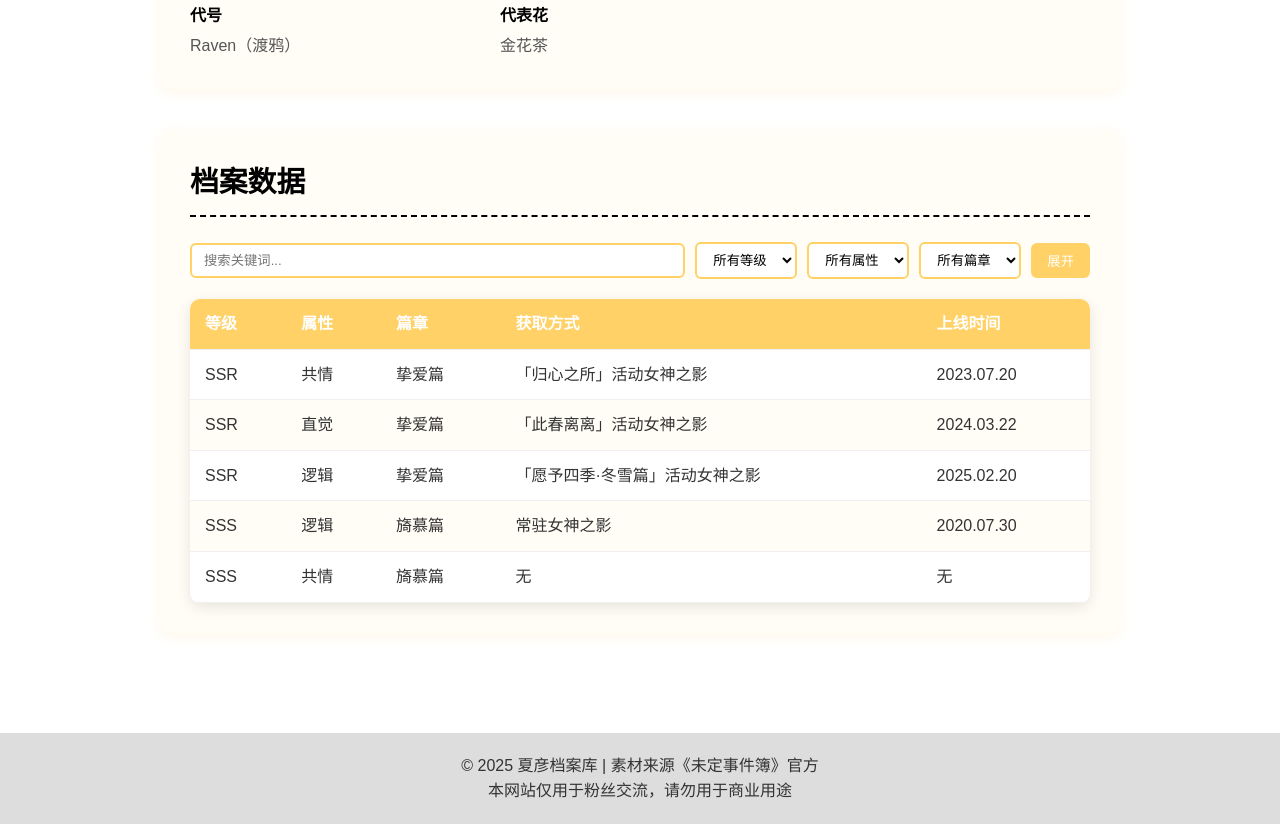
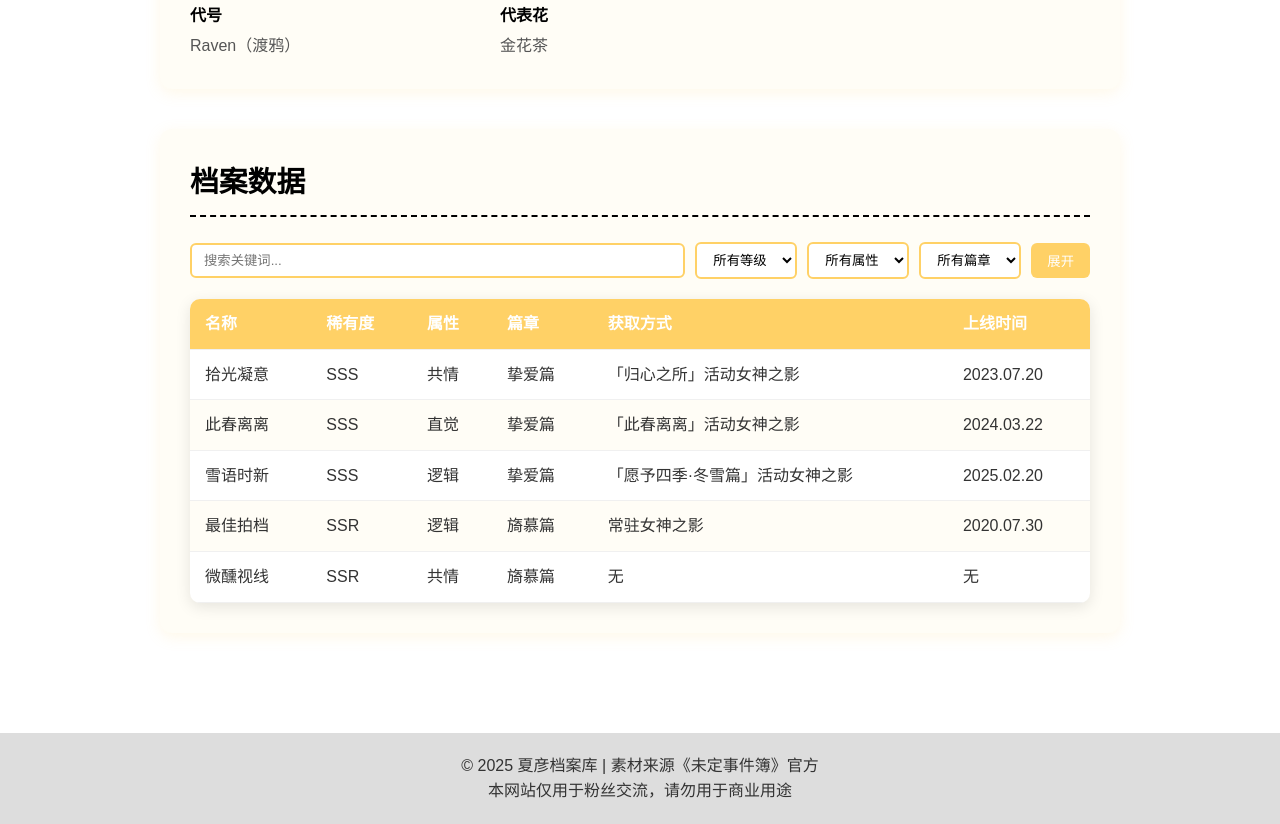
Before and after one commit to kinnekovo/mywebsite, a plain HTML site: page info/info.html in a window 1280 px wide. Shown: the part 661-1485 px from the top of the page. Drawn offline with Linux system fonts and the light colour scheme.

Commit message:
修复了思绪名缺失的问题

```diff
--- a/info/info.html
+++ b/info/info.html
@@ -121,7 +121,8 @@
             <table id="dataTable" class="data-table">
                 <thead>
                     <tr>
-                        <th data-sort="rank">等级</th>
+                        <th data-sort="name">名称</th>
+                        <th data-sort="rank">稀有度</th>
                         <th data-sort="attribute">属性</th>
                         <th data-sort="chapter">篇章</th>
                         <th data-sort="method">获取方式</th>
--- a/info/info.js
+++ b/info/info.js
@@ -1,12 +1,12 @@
 // 整理数据（完整复制data.csv中所有条目，处理空值和日期格式）
 const rawData = [
-    { rank: "SSR", attribute: "共情", chapter: "挚爱篇", method: "「归心之所」活动女神之影", date: "2023.07.20" },
-    { rank: "SSR", attribute: "直觉", chapter: "挚爱篇", method: "「此春离离」活动女神之影", date: "2024.03.22" },
-    { rank: "SSR", attribute: "逻辑", chapter: "挚爱篇", method: "「愿予四季·冬雪篇」活动女神之影", date: "2025.02.20" }, // 移除[18]
-    { rank: "SSS", attribute: "逻辑", chapter: "旖慕篇", method: "常驻女神之影", date: "2020.07.30" },
-    { rank: "SSS", attribute: "共情", chapter: "旖慕篇", method: "无", date: "无" }, // 处理空值
+    { name:"拾光凝意",rank: "SSS", attribute: "共情", chapter: "挚爱篇", method: "「归心之所」活动女神之影", date: "2023.07.20" },
+    { name:"此春离离",rank: "SSS", attribute: "直觉", chapter: "挚爱篇", method: "「此春离离」活动女神之影", date: "2024.03.22" },
+    { name:"雪语时新",rank: "SSS", attribute: "逻辑", chapter: "挚爱篇", method: "「愿予四季·冬雪篇」活动女神之影", date: "2025.02.20" }, // 移除[18]
+    { name:"最佳拍档",rank: "SSR", attribute: "逻辑", chapter: "旖慕篇", method: "常驻女神之影", date: "2020.07.30" },
+    { name:"微醺视线",rank: "SSR", attribute: "共情", chapter: "旖慕篇", method: "无", date: "无" }, // 处理空值
     // ... 此处省略其他数据，需将csv中所有条目补充完整 ...
-    { rank: "R", attribute: "直觉", chapter: "异世篇", method: "活动「少年如你之心动魔咒」", date: "2025.04.30" }
+    { name:"妙信传音",rank: "R", attribute: "直觉", chapter: "异世篇", method: "活动「少年如你之心动魔咒」", date: "2025.04.30" }
 ];
 
 // 全局状态
@@ -39,6 +39,7 @@ function renderTable() {
     displayData.forEach(item => {
         const row = document.createElement("tr");
         row.innerHTML = `
+            <td>${item.name}</td>
             <td>${item.rank}</td>
             <td>${item.attribute}</td>
             <td>${item.chapter}</td>
@@ -59,8 +60,8 @@ function sortData(field) {
         sortDirection = "asc";
     }
 
-    // 等级排序权重（SSS > SSR > SR > MR > R）
-    const rankPriority = { SSS: 5, SSR: 4, SR: 3, MR: 2, R: 1 };
+    // 等级排序权重（SSS > SSR > MR > SR > R）
+    const rankPriority = { SSS: 5, SSR: 4, MR: 3, SR: 2, R: 1 };
 
     // 执行排序
     currentData.sort((a, b) => {
```
